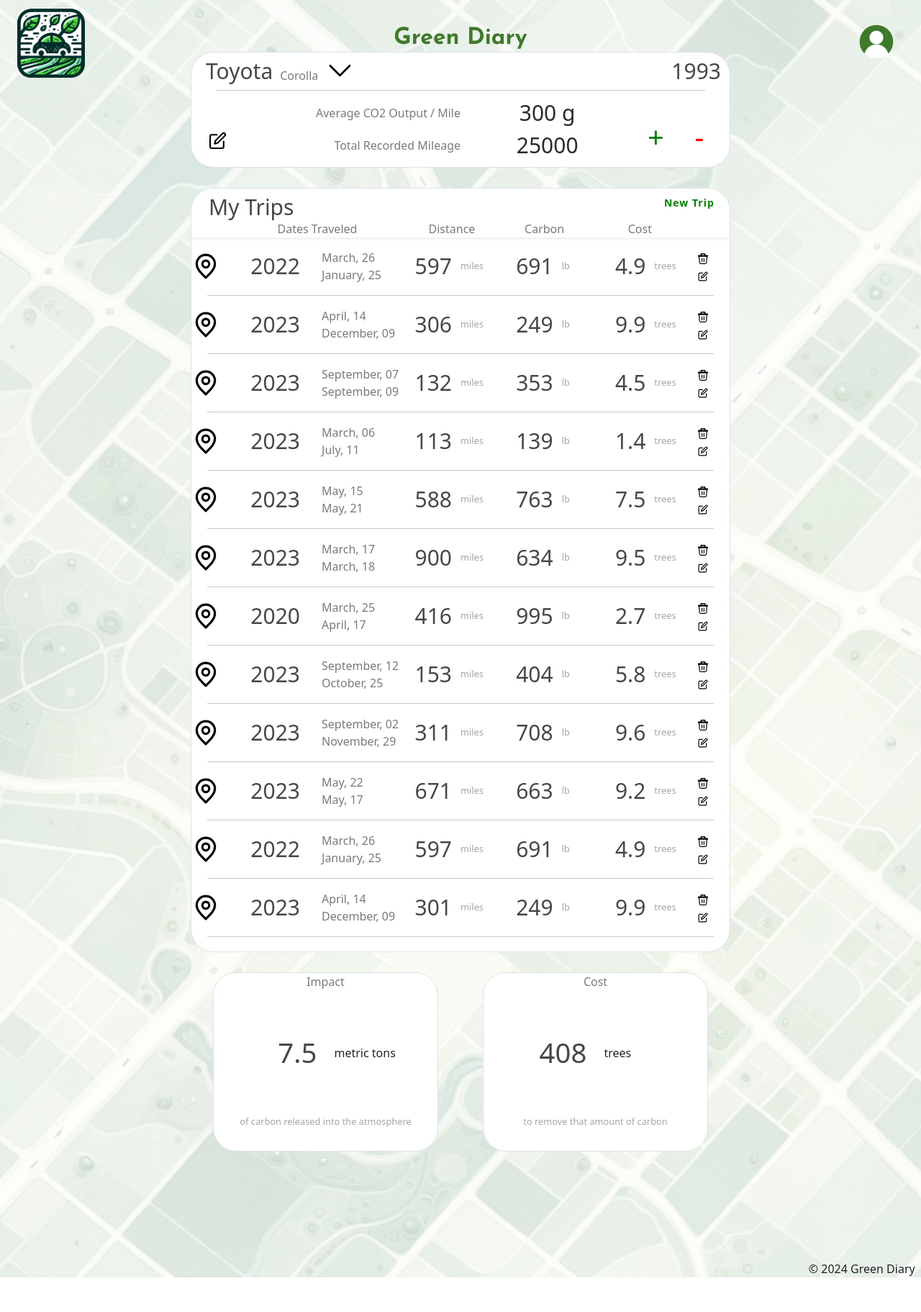
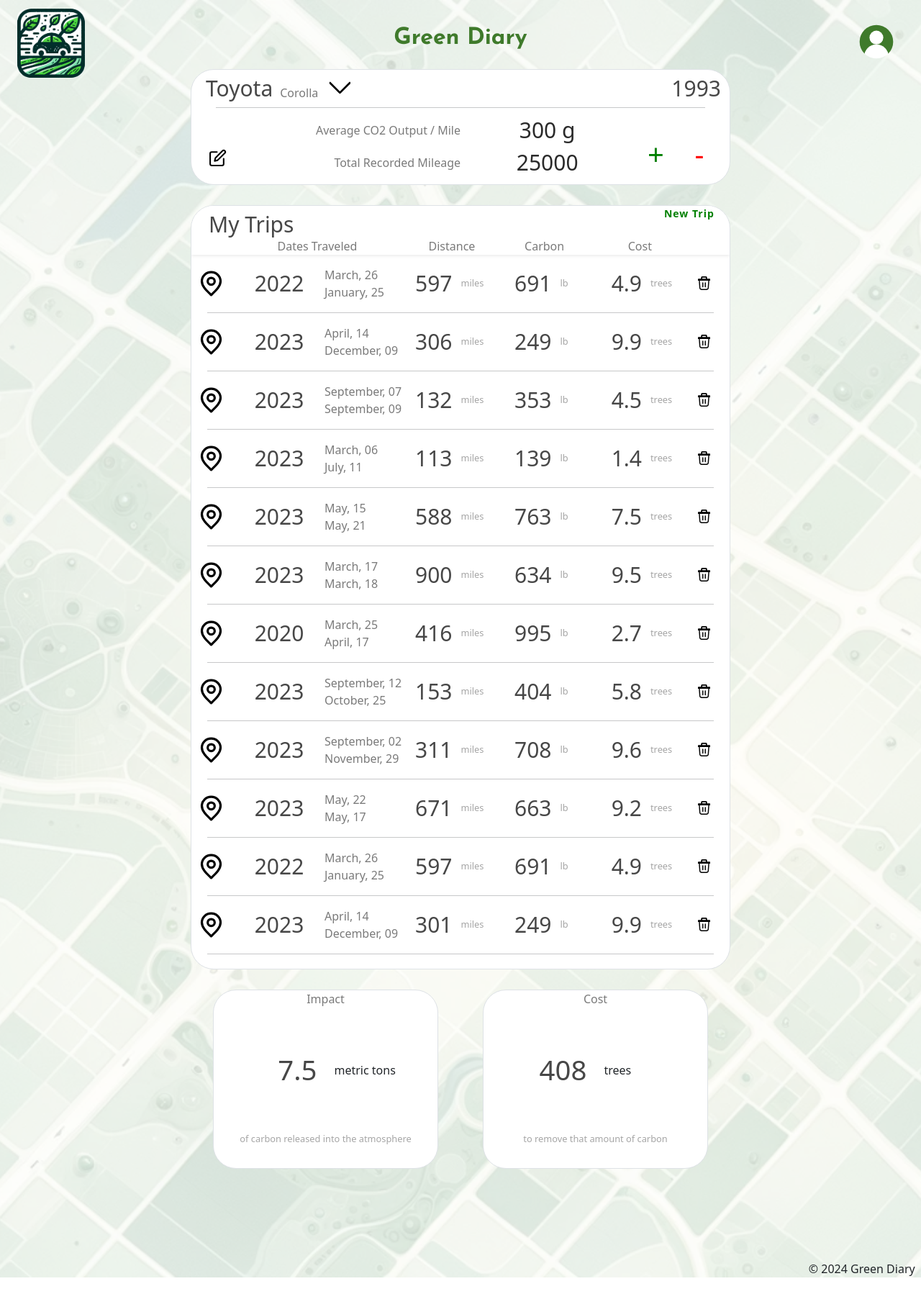
Before and after one commit to elliesolhjou/Green-Diary, a Django app: page / in a window 1280 px wide. Shown: the whole page at 72% size. Run offline with Django 5.2, Linux system fonts and the light colour scheme; some libraries are stand-ins or nearby versions.

Commit message:
update styling

```diff
--- a/main_app/static/css/style.css
+++ b/main_app/static/css/style.css
@@ -134,6 +134,9 @@ form a {
   font-size: clamp(8px, 1vmin, 18px);
   color: rgb(165, 165, 165);
 }
+.w-35 {
+  width: 35%;
+}
 .h-70 {
   height: 70%;
 }
@@ -168,6 +171,7 @@ form a {
 }
 .btn-add {
   width: 15%;
+  height: 5%;
   font-size: clamp(8px, 1.5vmin, 14px);
   text-decoration: none;
   border-radius: 0 10px;
--- a/main_app/templates/card.html
+++ b/main_app/templates/card.html
@@ -2,7 +2,7 @@
 {% load static %}
 
 {% for trip in trips %}
-  <div class="trip-card row py-3 justify-content-center align-items-center">
+  <div class="trip-card row py-3 px-2 justify-content-center align-items-center">
     <div class="col-1">
         <img class="marker" src="{% static 'images/marker.svg' %}">
     </div>
@@ -38,20 +38,11 @@
         </div>
     </div>
     <div class="col-1 p-0">
-      <div class="d-flex flex-row justify-content-start">
-          <a href="#" class="red ps-2 w-100 h-100 h-sm-50 rounded-4 d-flex justify-content-start align-items-center" data-bs-toggle="tooltip" data-bs-placement="left" data-bs-delay='400' title="Remove Trip">
-              <div class="w-25 w-sm-50">
-                  <img class="img-fluid"  src="{% static 'images/trash.svg' %}">
-              </div>
-          </a>
-      </div>
-      <div class="d-flex justify-content-start">
-        <a href="#" class="red ps-2 w-100 h-100 h-sm-50 rounded-4 d-flex justify-content-start align-items-center" data-bs-toggle="tooltip" data-bs-placement="left" data-bs-delay='400' title="Edit Trip">
-            <div class="w-25 w-sm-50">
-                <img class="img-fluid" src="{% static 'images/edit-icon.svg' %}">
-            </div>
-        </a>
-      </div>
+      <a href="#" class="red w-75 pt-1 pb-2 rounded-4 d-flex justify-content-center align-items-center" data-bs-toggle="tooltip" data-bs-placement="left" data-bs-delay='400' title="Remove Trip">
+        <div class="w-35">
+            <img class="img-fluid" src="{% static 'images/trash.svg' %}">
+        </div>
+      </a>
     </div>
   </div>
 
--- a/main_app/templates/home.html
+++ b/main_app/templates/home.html
@@ -24,7 +24,7 @@
                     {% include 'card.html' %}
                 </div>
             </div>
-            <a href="/trip/create" class="btn-green btn-add position-absolute top-0 end-0 d-flex align-items-center justify-content-center">
+            <a href="/trip/create" class="btn-green btn-add position-absolute top-0 end-0 d-flex align-items-start justify-content-center">
                 New Trip
             </a>
         </div>
--- a/main_app/templates/vehicle.html
+++ b/main_app/templates/vehicle.html
@@ -1,10 +1,10 @@
-<div class="col bg-white rounded-5 border" style="height: 95%;">
+<div class="col mt-4 bg-white rounded-5 border" style="height: 95%;">
     <div class="vehicle-container d-flex justify-content-between">
         <div class="vehicle-title pe-2 rounded-4 d-flex align-items-end">
             <h1 class="ps-2 text-lg user-select-none">Toyota</h1>
             <span class="text-reg user-select-none">Corolla</span>
             <div class="dropdown show">
-              <a href="#" type="button" id="vehicleMenu" data-bs-toggle="dropdown" data-bs-placement="bottom-start" aria-haspopup="true" aria-expanded="false">
+                <a href="#" class="" type="button" id="vehicleMenu" data-bs-toggle="dropdown" data-bs-placement="bottom-start" aria-haspopup="true" aria-expanded="false">
                     <img class="vehicle-arrow rounded-3 p-1" src="../static/images/arrow.svg" data-bs-toggle="tooltip" data-bs-placement="top" data-bs-delay='400' title="Select vehicles" >
                 </a>
                 <div class="dropdown-menu" aria-labelledby="vehicleMenu">
```
Lines whose indentation alone changed are shown as unchanged.
